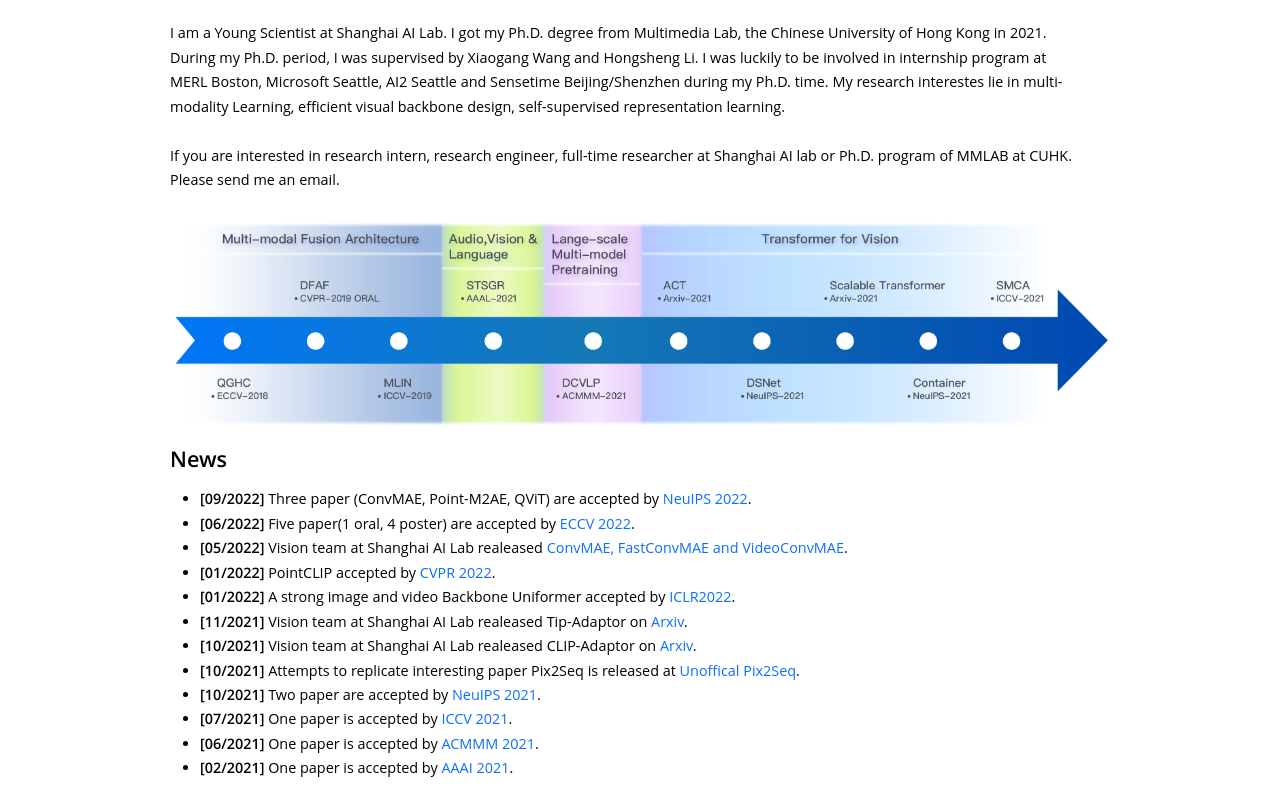
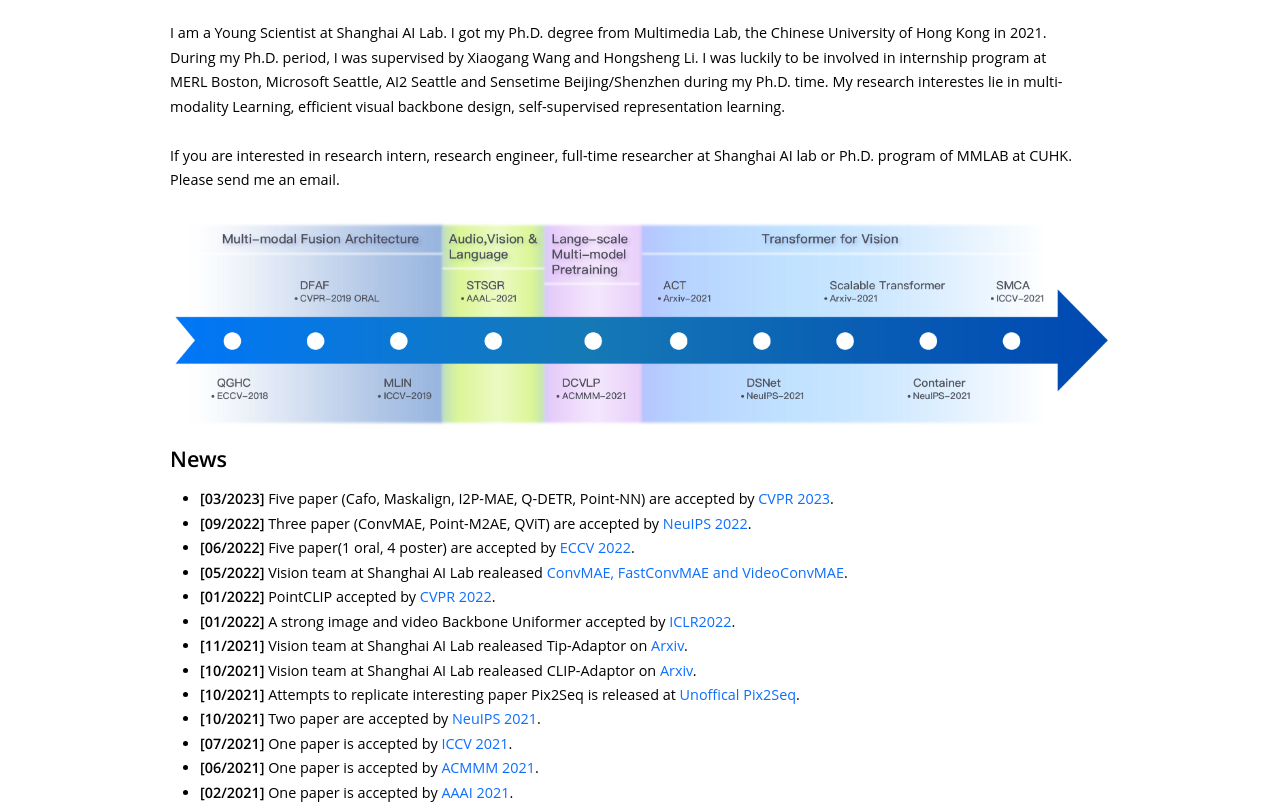
Before and after one commit to gaopengpjlab/gaopengpjlab1.github.io, a plain HTML site: page index.html in a window 1280 px wide. Shown: the part 253-1061 px from the top of the page. Drawn offline with Linux system fonts and the light colour scheme; a script that the page names is missing; a web font is replaced by a local one.

Commit message:
Update index.html

```diff
--- a/index.html
+++ b/index.html
@@ -60,7 +60,8 @@
           <div class="text">
             <h2 style="margin-bottom:.5em">News</h2>
             <ul style="padding-bottom:1em">
-              <li><strong>[09/2022]</strong> Three paper (ConvMAE, Point-M2AE, QViT) are accepted by <a href="https://nips.cc/ target="_blank">NeuIPS 2022</a>.</li>
+              <li><strong>[03/2023]</strong> Five paper (Cafo, Maskalign, I2P-MAE, Q-DETR, Point-NN) are accepted by <a href="https://cvpr.thecvf.com/" target="_blank">CVPR 2023</a>.</li>
+              <li><strong>[09/2022]</strong> Three paper (ConvMAE, Point-M2AE, QViT) are accepted by <a href="https://nips.cc/" target="_blank">NeuIPS 2022</a>.</li>
               <li><strong>[06/2022]</strong> Five paper(1 oral, 4 poster) are accepted by <a href="https://eccv2022.ecva.net/" target="_blank">ECCV 2022</a>.</li>
               <li><strong>[05/2022]</strong> Vision team at Shanghai AI Lab realeased <a href="https://github.com/Alpha-VL/ConvMAE/" target="_blank">ConvMAE, FastConvMAE and VideoConvMAE</a>.</li>
               <li><strong>[01/2022]</strong> PointCLIP accepted by <a href="https://cvpr2022.thecvf.com/" target="_blank">CVPR 2022</a>.</li>
```
